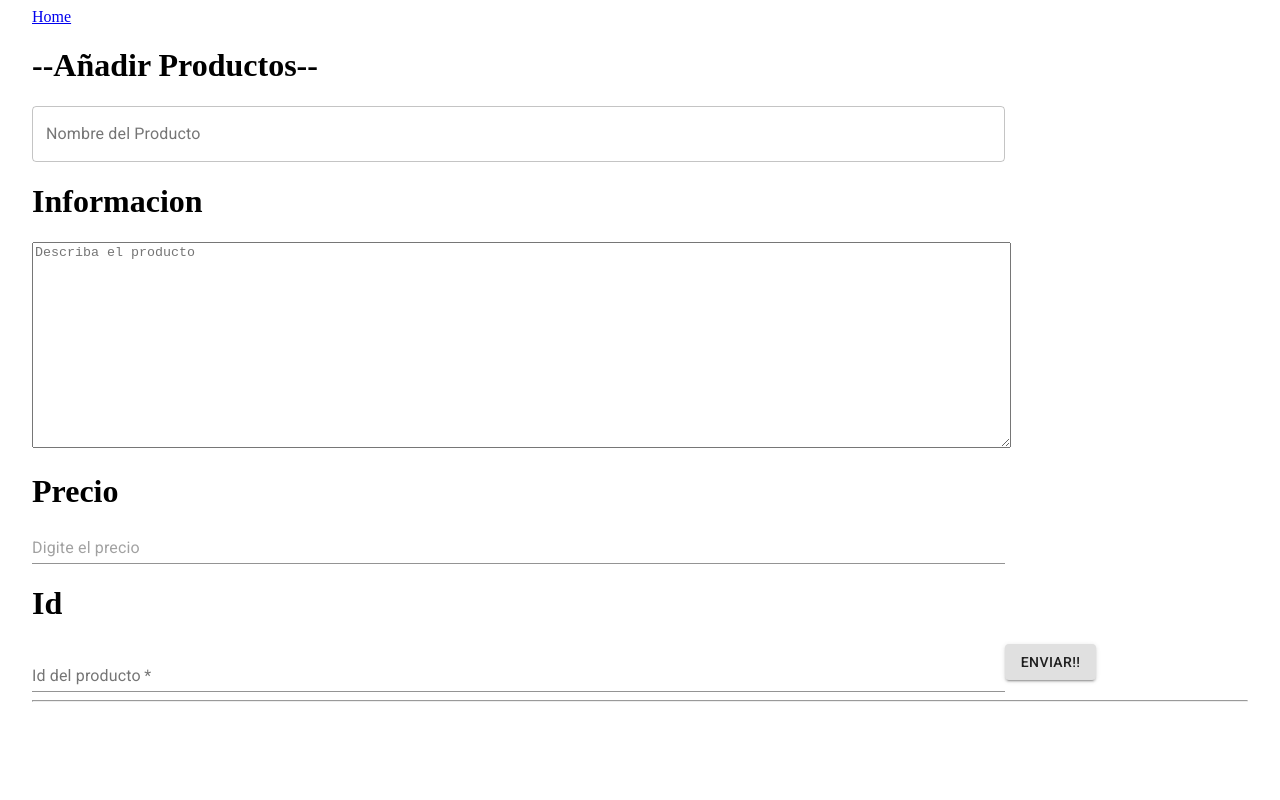
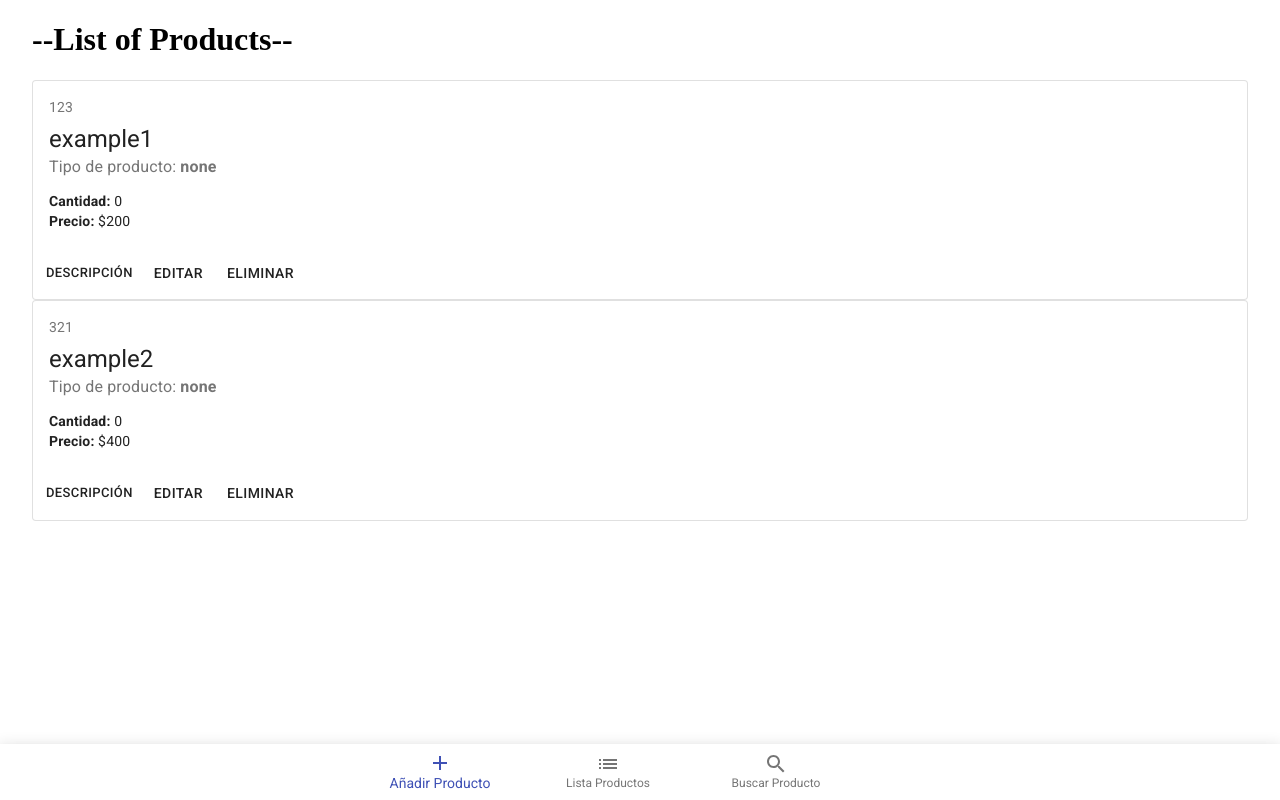
Before and after one commit to DaElias/Inventario-React-Redux, a React (Create React App) app: page /add in a window 1280 px wide. Built offline with nearby package versions, Linux system fonts and the light colour scheme.

Commit message:
add frontend

```diff
--- a/src/App.js
+++ b/src/App.js
@@ -1,28 +1,49 @@
-import { render } from "react-dom";
+//import { render } from "react-dom";
+import React, { useState } from "react";
+/*
 import {
   BrowserRouter,
   Routes,
   Route
 } from "react-router-dom";
+
+*/
 import { ShowProducts } from "./components/ShowProducts";
 import { Store } from "./components/Store";
+import Menu from "./components/styles/Menu";
 import InsertProducts from "./components/InsertProducts";
-import Home from "./components/Home";
+
 //material ui
-
 function App() {
-
-
+  const [WindowsAdd, setWindowsAdd] = useState(true);
+  const[WindowsShow,setWindowsShow]=useState(false);
   return (
+    <>
+      <Store >
+        {/*
         <BrowserRouter>
-      <Store >
         <Routes>
         <Route path="/" element={<Home/>}/>
         <Route path="/edit" element={<ShowProducts/>}/>
         <Route path="/add" element={<InsertProducts/>}/>
         </Routes>
+        </BrowserRouter>
+      */}
+        {!WindowsAdd&&
+          <InsertProducts />
+        }
+        {!WindowsShow&&
+          <ShowProducts/>
+        }
+
       </Store>
-    </BrowserRouter>
+      <Menu
+      setWindowsAdd={setWindowsAdd}
+      WindowsAdd={WindowsAdd}
+      WindowsShow={WindowsShow}
+      setWindowsShow={setWindowsShow}
+      />
+    </>
   );
 }
 
--- a/src/components/InsertProducts.js
+++ b/src/components/InsertProducts.js
@@ -11,6 +11,7 @@ const InsertProducts = () => {
     const [informacion, setInformacion] = useState('');
     const [price, setPrice] = useState('');
     const [id, setid] = useState('');
+    const [amount, setamount] = useState('');
     //add context global
     const [state, setstate] = useContext(Context)
     const handleInpunt = (event) => {
@@ -19,7 +20,6 @@ const InsertProducts = () => {
         switch (type) {
             case 'nombre':
                 setNombre(date);
-
                 break;
             case 'informacion':
                 setInformacion(date);
@@ -32,6 +32,9 @@ const InsertProducts = () => {
             case 'id':
                 setid(date);
                 break;
+            case 'amount':
+                setamount(Math.abs(date));
+                break;
         }
     }
     const handleSubmit = (event) => {
@@ -41,7 +44,8 @@ const InsertProducts = () => {
             name: nombre,
             id: id,
             price: price,
-            descript: informacion
+            descript: informacion,
+            amount:amount
         }]);
         // fin add submit
         //reset useStates
@@ -54,15 +58,18 @@ const InsertProducts = () => {
     const Width = "80%";
 
     return (<>
+        {/*
          <Link to="/">Home</Link>
+         */}
         <form onSubmit={handleSubmit}>
             <h1>--Añadir Productos--</h1>
+            <label>
                 <TextField
-                style={{ width: Width}}
+                    style={{ width: Width }}
                     id="outlined-basic" label="Nombre del Producto" variant="outlined" name="nombre" value={nombre} onChange={handleInpunt} />
-
+            </label>
             <label>
-                <h1>Informacion</h1>
+                <h2>Informacion</h2>
                 <TextareaAutosize
                     aria-label="empty textarea"
                     placeholder="Describa el producto"
@@ -71,17 +78,22 @@ const Width = "80%";
                 />
             </label>
             <label>
-                <h1>Precio</h1>
+                <h2>Precio</h2>
                 <Input
                     style={{ width: Width }}
                     placeholder="Digite el precio" name="price" value={price} onChange={handleInpunt} />
-
             </label>
             <label>
-                <h1>Id</h1>
+                <h2>Cantidad</h2>
+                <Input
+                    type="number"
+                    style={{ width: Width }}
+                    placeholder="Digite la cantidad" name="amount" value={amount} onChange={handleInpunt} />
+            </label>
+            <label>
+                <h2>Id</h2>
                 <TextField
                     style={{ width: Width }}
-
                     id="standard-basic" label="Id del producto" variant="standard" name="id" value={id} onChange={handleInpunt} required />
             </label>
             <Button variant="contained" type="submit">Enviar!!</Button>
--- a/src/components/Product.js
+++ b/src/components/Product.js
@@ -1,15 +1,22 @@
 import { useState } from "react";
-
-const Product = ({ name, descript, price, DeleteProduct, id, EditProduc }) => {
+import Card from './styles/Card';
+import CardEdit from './styles/CardEdit';
+//material ui
+import { TextField } from "@material-ui/core";
+const Product = ({ name, descript, price, DeleteProduct, id, EditProduc, amount }) => {
     const [nameN, setname] = useState(name);
     const [priceN, setprice] = useState(price);
     const [descriptN, setdescript] = useState(descript);
+    const [amountN, setamount] = useState(amount)
     const [windows, setwindows] = useState(false);
+
+
     const handleEdit = (id) => {
         EditProduc(id, {
             name: nameN,
             descript: descriptN,
-            price: priceN
+            price: priceN,
+            amount: amountN
         });
         btnWindows();
     }
@@ -17,59 +24,56 @@ const Product = ({ name, descript, price, DeleteProduct, id, EditProduc }) => {
     const btnWindows = () => {
         setwindows(!windows);
     }
-    const handleInput = (event) => {
-        const data = event.target.value;
-        const type = event.target.name;
-        switch (type) {
-            case "name":
-                setname(data);
-                break;
 
-            case "price":
-                setprice(data);
-                break;
-
-            case "descript":
-                setdescript(data);
-                break;
-        }
-    }
 
     return (
         <div>
             {!windows
                 ?
                 <>
+                    <Card
+                        name={name}
+                        descript={descript}
+                        amount={amount}
+                        price={price}
+                        id={id}
+                        btnWindows={btnWindows}
+                        DeleteProduct={DeleteProduct}
+                    />
+                    {/*
+                <Container>
                     <h1>Nombre: {name}</h1>
                     <h2>Description</h2>
                     <p>{descript}</p>
                     <h3>Price: ${price}</h3>
                     <h3>Id: {id}</h3>
-                    <hr></hr>
+                    <h3>Cantidad: {amount}</h3>
                     <button
                         onClick={() => { btnWindows() }}
                     >Editar</button>
                     <button
                         onClick={() => { DeleteProduct(id) }}
                     >Eliminar</button>
+                    <hr></hr>
+                </Container>
+                 */}
+
                 </>
                 :
                 <>
-                    <label>
-                        <h1>Name:</h1>
-                        <input type='text' value={nameN} onChange={handleInput} name="name" />
-                    </label>
-                    <label>
-                        <h1>Price</h1>
-                        <input type='number' value={priceN} onChange={handleInput} name="price" />
-                    </label>
-                    <label>
-                        <h1>Description</h1>
-
-                        <textarea type='number' value={descriptN} onChange={handleInput} name="descript" />
-                    </label>
-                    <button onClick={() => { handleEdit(id) }} >Enviar</button>
-                    <button onClick={() => { btnWindows() }} >Cancelar</button>
+                    <CardEdit
+                        id={id}
+                        name={nameN}
+                        setname={setname}
+                        descript={descriptN}
+                        setdescript={setdescript}
+                        amount={amountN}
+                        setamount={setamount}
+                        price={priceN}
+                        setprice={setprice}
+                        handleEdit={handleEdit}
+                        btnWindows={btnWindows}
+                    />
                 </>
             }
 
--- a/src/components/ShowProducts.js
+++ b/src/components/ShowProducts.js
@@ -1,6 +1,6 @@
 import React, { useContext } from 'react';
 import { Context } from './Store';
-import { Link } from 'react-router-dom';
+//import { Link } from 'react-router-dom';
 // add products
 import Product from './Product';
 export const ShowProducts = () => {
@@ -21,7 +21,8 @@ export const ShowProducts = () => {
                 return { ...product,
                     name: newProduc.name,
                     descript:newProduc.descript,
-                    price:newProduc.price
+                    price:newProduc.price,
+                    amount:newProduc.amount
                 }
             }
             return product;
@@ -29,8 +30,12 @@ export const ShowProducts = () => {
     };
 
     return (
-        <div>
+        <div
+        style={{marginBottom:60}}
+        >
+            {/*
             <Link to="/">Home</Link>
+             */}
             <h1>--List of Products--</h1>
             {state.map((index) => {
                 return <Product
@@ -40,7 +45,9 @@ export const ShowProducts = () => {
                     price={index.price}
                     DeleteProduct={DeleteProduct}
                     EditProduc={EditProduc}
-                    id={index.id} />
+                    id={index.id}
+                    amount={index.amount}
+                    />
             })}
         </div>
     )
--- a/src/components/Store.js
+++ b/src/components/Store.js
@@ -6,13 +6,15 @@ const initialState = [
         name: "example1",
         id: '123',
         price: '200',
-        descript: 'example1 product is very good!!.'
+        descript: 'example1 product is very good!!.',
+        amount:0
     },
     {
         name: "example2",
         id: '321',
         price: '400',
-        descript: 'example2 product is the better good!!.'
+        descript: 'example2 product is the better good!!.',
+        amount:0
     }
 ]
 
--- /dev/null
+++ b/src/components/styles/Card.js
@@ -0,0 +1,63 @@
+import React from 'react';
+import { makeStyles } from '@material-ui/core/styles';
+import Card from '@material-ui/core/Card';
+import CardActions from '@material-ui/core/CardActions';
+import CardContent from '@material-ui/core/CardContent';
+import Button from '@material-ui/core/Button';
+import Typography from '@material-ui/core/Typography';
+
+const useStyles = makeStyles({
+    root: {
+        minWidth: 275,
+    },
+    bullet: {
+        display: 'inline-block',
+        margin: '0 2px',
+        transform: 'scale(0.8)',
+    },
+    title: {
+        fontSize: 14,
+    },
+    pos: {
+        marginBottom: 12,
+    },
+});
+
+export default function OutlinedCard({ name, descript, id, amount,price,btnWindows,DeleteProduct }) {
+    const classes = useStyles();
+    //const bull = <span className={classes.bullet}>•</span>;
+
+    return (
+        <Card className={classes.root} variant="outlined">
+            <CardContent>
+                <Typography className={classes.title} color="textSecondary" gutterBottom>
+                    {id}
+                </Typography>
+                <Typography variant="h5" component="h2">
+                    {name}
+                    {/*
+          be{bull}nev{bull}o{bull}lent
+          */}
+                </Typography>
+                <Typography className={classes.pos} color="textSecondary">
+                    Tipo de producto: <b>none</b>
+                </Typography>
+                <Typography variant="body2" component="p">
+                    <b>Cantidad: </b>{amount}
+                    <br/>
+                    <b>Precio: </b>${price}
+
+                </Typography>
+            </CardContent>
+            <CardActions>
+                <Button size="small">Descripción</Button>
+                <Button onClick={()=>{
+                    btnWindows();
+                }}>Editar</Button>
+                <Button onClick={()=>{
+                    DeleteProduct(id);
+                }}>Eliminar</Button>
+            </CardActions>
+        </Card>
+    );
+}
--- /dev/null
+++ b/src/components/styles/CardEdit.js
@@ -0,0 +1,122 @@
+import React, { useState } from 'react';
+import { makeStyles } from '@material-ui/core/styles';
+import Card from '@material-ui/core/Card';
+import CardActions from '@material-ui/core/CardActions';
+import CardContent from '@material-ui/core/CardContent';
+import Button from '@material-ui/core/Button';
+import Typography from '@material-ui/core/Typography';
+import { TextField } from '@material-ui/core';
+const useStyles = makeStyles({
+    root: {
+        minWidth: 275,
+    },
+    bullet: {
+        display: 'inline-block',
+        margin: '0 2px',
+        transform: 'scale(0.8)',
+    },
+    title: {
+        fontSize: 14,
+    },
+    pos: {
+        marginBottom: 12,
+    },
+});
+
+export default function OutlinedCard(
+    {
+        name, setname, descript
+        , setdescript, id, amount
+        , setamount, price, setprice
+        , handleEdit, btnWindows
+    }
+) {
+    const classes = useStyles();
+    //const bull = <span className={classes.bullet}>•</span>;
+
+
+    const handleInput = (event) => {
+        const data = event.target.value;
+        const type = event.target.name;
+        switch (type) {
+            case "name":
+                setname(data);
+                break;
+
+            case "price":
+                setprice(data);
+                break;
+
+            case "descript":
+                setdescript(data);
+                break;
+            case 'amount':
+                setamount(Math.abs(data));
+                break;
+        }
+    }
+    return (
+        <Card className={classes.root} variant="outlined">
+            <CardContent>
+                <Typography className={classes.title} color="textSecondary" gutterBottom>
+                    {id}
+                </Typography>
+                <Typography variant="h5" component="h2">
+                    <TextField
+                        id="standard-search"
+                        value={name}
+                        className={classes.textField}
+                        margin="normal"
+                        name="name"
+                        label="Nombre"
+                        onChange={handleInput}
+                    />
+                    {/*
+          be{bull}nev{bull}o{bull}lent
+          */}
+                </Typography>
+                <Typography className={classes.pos} color="textSecondary">
+                    <TextField
+                    disabled
+                        id="standard-search"
+                        value={"none"}
+                        className={classes.textField}
+                        margin="normal"
+                        name="amount"
+                        label="Tipo de producto"
+
+                    />
+                </Typography>
+                <Typography variant="body2" component="p">
+                    <TextField
+                        id="standard-search"
+                        value={amount}
+                        className={classes.textField}
+                        margin="normal"
+                        name="amount"
+                        label="Cantidad"
+                        onChange={handleInput}
+                    />
+                 <TextField
+                        id="standard-search"
+                        value={price}
+                        className={classes.textField}
+                        margin="normal"
+                        name="price"
+                        label="Precio"
+                        onChange={handleInput}
+                    />
+                </Typography>
+            </CardContent>
+            <CardActions>
+                <Button size="small">Descripción</Button>
+                <Button onClick={()=>{
+                    btnWindows();
+                }}>Cancelar</Button>
+                <Button onClick={()=>{
+                    handleEdit(id);
+                }}>Enviar</Button>
+            </CardActions>
+        </Card>
+    );
+}
--- /dev/null
+++ b/src/components/styles/Menu.js
@@ -0,0 +1,54 @@
+import React from 'react';
+import { makeStyles } from '@material-ui/core/styles';
+import BottomNavigation from '@material-ui/core/BottomNavigation';
+import BottomNavigationAction from '@material-ui/core/BottomNavigationAction';
+import AddIcon from '@material-ui/icons/Add';
+import { Box } from '@material-ui/core';
+//import { Link } from 'react-router-dom';
+import ListIcon from '@material-ui/icons/List';
+import SearchIcon from '@material-ui/icons/Search';
+const useStyles = makeStyles({
+    root: {
+        width: "95%",
+    },
+});
+
+export default function SimpleBottomNavigation({WindowsAdd,setWindowsAdd,WindowsShow,setWindowsShow}) {
+    const classes = useStyles();
+    const [value, setValue] = React.useState(0);
+
+    return (
+        <div style={{
+            position: "fixed",
+            top: "93%",
+            width: "100%",
+            left: 0,
+            right: 0,
+            zIndex: "99"
+        }}>
+            <Box boxShadow={8}>
+                <BottomNavigation
+                    value={value}
+                    onChange={(event, newValue) => {
+                        setValue(newValue);
+                    }}
+                    showLabels
+                    className={classes.root}
+                >
+                    <BottomNavigationAction label="Añadir Producto" icon={<AddIcon />} onClick={()=>{
+                         setWindowsShow(true);
+                         setWindowsAdd(false);
+                    }} />
+                    <BottomNavigationAction label="Lista Productos" icon={<ListIcon />} onClick={()=>{
+
+                            setWindowsAdd(true);
+                            setWindowsShow(false);
+                    }} />
+                    <BottomNavigationAction label="Buscar Producto" icon={<SearchIcon />} />
+                </BottomNavigation>
+            </Box>
+
+        </div>
+
+    );
+}
--- a/src/index.js
+++ b/src/index.js
@@ -2,14 +2,15 @@ import React from 'react';
 import ReactDOM from 'react-dom';
 import App from './App';
 import { Container } from "@material-ui/core";
-
+import Menu from "./components/styles/Menu";
 
 
 ReactDOM.render(
-
+<>
 <Container>
 <App />
 </Container>
+</>
   ,
   document.getElementById('root')
 );
```
Lines whose indentation alone changed are shown as unchanged.
